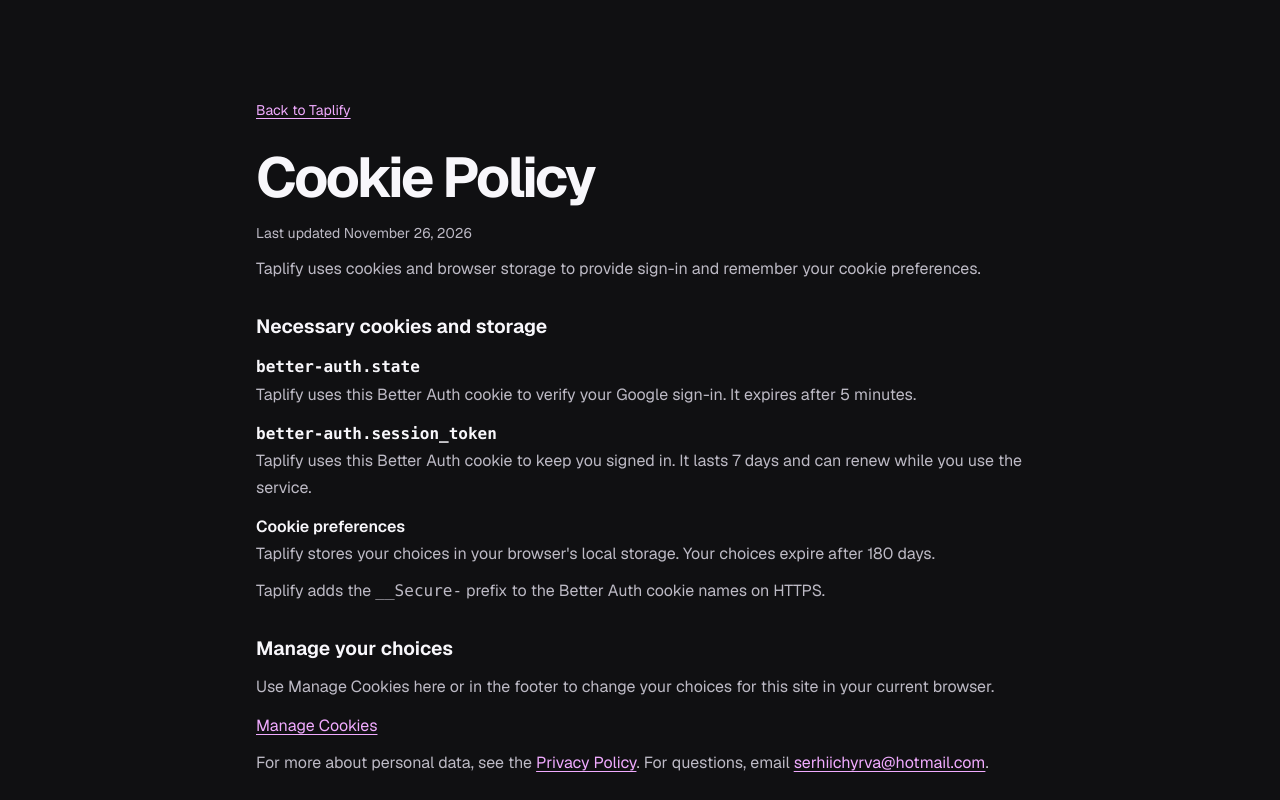
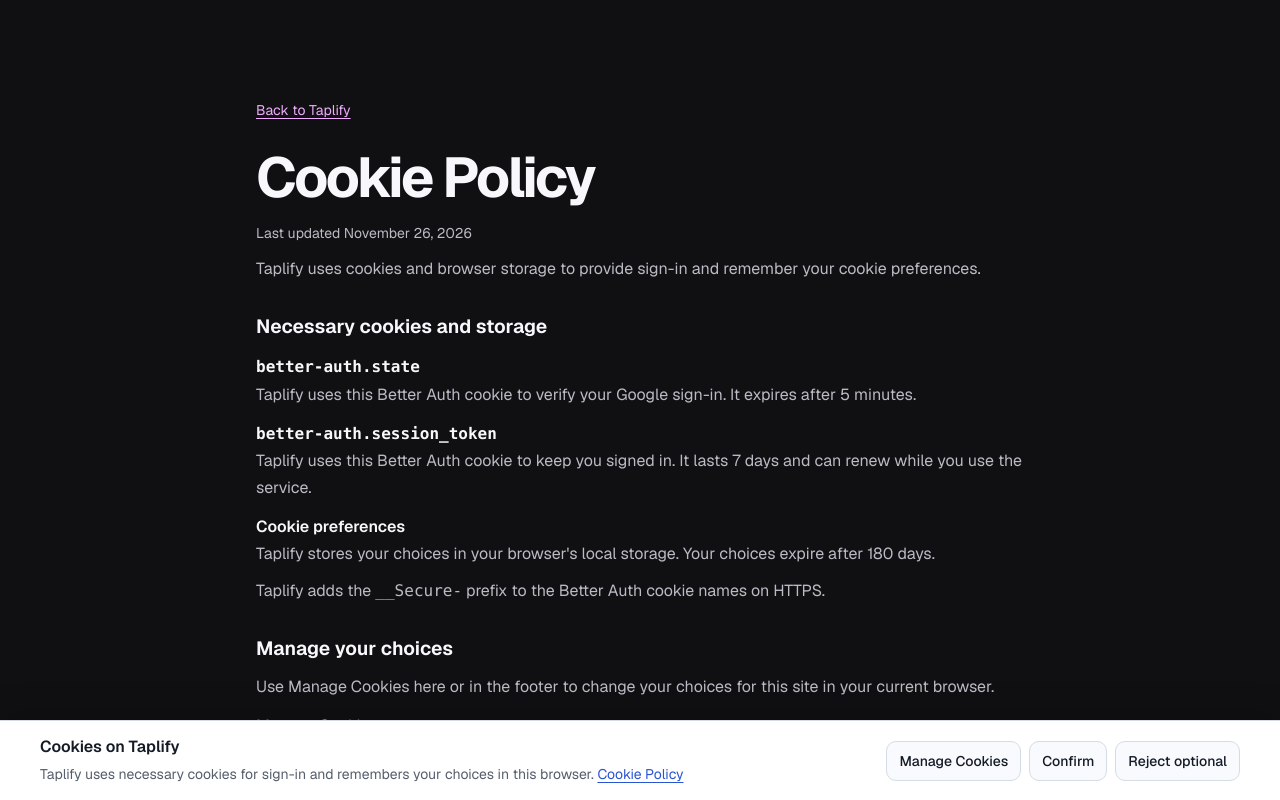
Before and after one commit to serh11chyrva/taplify, a Next.js app: page /cookie-policy in a window 1280 px wide. Shown: the top 800 px of the page. Built offline with nearby package versions, Linux system fonts and the light colour scheme; no server answers.

Commit message:
fix(consent): show the cookie banner without analytics

```diff
--- a/src/components/cookies/consent-store.ts
+++ b/src/components/cookies/consent-store.ts
@@ -39,7 +39,7 @@ export function createConsentStore(measurementId: string | null) {
         const value = storage.getItem(COOKIE_CONSENT_KEY);
         const stored = parseCookieConsent(value);
         if (stored && stored.expiresAt > Date.now()) {
-          next = stored;
+          next = measurementId && stored.analytics === null ? null : stored;
         } else if (stored && storage.getItem(COOKIE_CONSENT_KEY) === value) {
           storage.removeItem(COOKIE_CONSENT_KEY);
         }
@@ -74,9 +74,9 @@ export function createConsentStore(measurementId: string | null) {
   }
 
   function save(analytics: boolean) {
-    const next = {
+    const next: CookieConsent = {
       version: COOKIE_CONSENT_VERSION,
-      analytics,
+      analytics: measurementId ? analytics : null,
       expiresAt: Date.now() + COOKIE_CONSENT_SECONDS * 1000,
     };
 
--- a/src/components/cookies/cookie-consent-provider.tsx
+++ b/src/components/cookies/cookie-consent-provider.tsx
@@ -2,7 +2,7 @@
 
 import Link from "next/link";
 import { createContext, useContext, useEffect, useRef, useState, useSyncExternalStore, type ReactNode } from "react";
-import { Button } from "@/components/ui/button";
+import { Button, buttonVariants } from "@/components/ui/button";
 import { COOKIE_POLICY_PATH, type CookieConsent } from "@/lib/cookie-consent";
 import { createConsentStore } from "./consent-store";
 import styles from "./cookie-consent.module.css";
@@ -34,7 +34,10 @@ export function ManageCookiesButton({ className }: { className?: string }) {
   );
 }
 
-function CookieBanner({ save }: { save: (analytics: boolean) => boolean }) {
+function CookieBanner({ analyticsAvailable, save }: {
+  analyticsAvailable: boolean;
+  save: (analytics: boolean) => boolean;
+}) {
   const space = useRef<HTMLDivElement>(null);
   const banner = useRef<HTMLElement>(null);
   const [saveFailed, setSaveFailed] = useState(false);
@@ -60,23 +63,26 @@ function CookieBanner({ save }: { save: (analytics: boolean) => boolean }) {
   return (
     <>
       <div ref={space} className={styles.bannerSpace} aria-hidden="true" />
-      <section ref={banner} className={`${styles.panel} ${styles.banner}`} aria-labelledby="cookie-banner-heading">
+      <section ref={banner} className={styles.banner} aria-labelledby="cookie-banner-heading">
+        <div className={styles.bannerContent}>
+          <div className={styles.bannerCopy}>
             <h2 id="cookie-banner-heading" className="text-base font-semibold">Cookies on Taplify</h2>
             <p className="mt-1 text-sm leading-relaxed text-muted-foreground">
-          Taplify uses essential cookies for sign-in. With your permission, Google Analytics helps us understand how people use Taplify.
+              Taplify uses necessary cookies for sign-in and remembers your choices in this browser.
+              {analyticsAvailable && " With your permission, Google Analytics helps us understand how people use Taplify."}
+              {" "}<Link className={styles.textAction} href={COOKIE_POLICY_PATH}>Cookie Policy</Link>
             </p>
             {saveFailed && <p role="alert" className="mt-2 text-sm text-red-700">{SAVE_ERROR}</p>}
-        <div className="mt-4 grid grid-cols-2 gap-2">
-          <Button type="button" variant="outline" className="h-auto min-h-10 px-2 py-2 whitespace-normal" onClick={() => choose(true)}>
-            Accept all
+          </div>
+          <div className={styles.bannerActions}>
+            <ManageCookiesButton className={buttonVariants({ variant: "outline", className: styles.bannerManage })} />
+            <Button type="button" variant="outline" onClick={() => choose(analyticsAvailable)}>
+              {analyticsAvailable ? "Accept all" : "Confirm"}
             </Button>
-          <Button type="button" variant="outline" className="h-auto min-h-10 px-2 py-2 whitespace-normal" onClick={() => choose(false)}>
+            <Button type="button" variant="outline" onClick={() => choose(false)}>
               Reject optional
             </Button>
           </div>
-        <div className="mt-3 flex flex-wrap items-center gap-x-4 gap-y-2 text-sm">
-          <ManageCookiesButton className={styles.textAction} />
-          <Link className={styles.textAction} href={COOKIE_POLICY_PATH}>Cookie Policy</Link>
         </div>
       </section>
     </>
@@ -160,14 +166,15 @@ export function CookieConsentProvider({ children, measurementId }: { children: R
   const [store] = useState(() => createConsentStore(measurementId));
   const consent = useSyncExternalStore(store.subscribe, store.getSnapshot, () => undefined);
   const [trigger, setTrigger] = useState<HTMLButtonElement | null>(null);
+  const analyticsAvailable = measurementId !== null;
 
   return (
     <OpenPreferences.Provider value={setTrigger}>
       {children}
-      {measurementId && consent === null && <CookieBanner save={store.save} />}
+      {consent === null && <CookieBanner analyticsAvailable={analyticsAvailable} save={store.save} />}
       {trigger && (
         <CookiePreferences
-          analyticsAvailable={measurementId !== null}
+          analyticsAvailable={analyticsAvailable}
           consent={consent}
           save={store.save}
           onClose={() => {
--- a/src/components/cookies/cookie-consent.module.css
+++ b/src/components/cookies/cookie-consent.module.css
@@ -10,15 +10,48 @@
 .banner {
   position: fixed;
   z-index: 50;
-  inset-inline-end: max(1rem, calc(env(safe-area-inset-right) + 0.5rem));
-  inset-block-end: max(1rem, calc(env(safe-area-inset-bottom) + 0.5rem));
-  inline-size: min(26rem, calc(100% - 2rem));
-  max-block-size: calc(100dvh - 2rem - env(safe-area-inset-bottom));
-  padding: 1rem;
+  inset-inline: 0;
+  inset-block-end: 0;
+  max-block-size: 50dvh;
+  overflow: auto;
+  padding-block: 0.875rem calc(0.875rem + env(safe-area-inset-bottom));
+  padding-inline: max(1rem, env(safe-area-inset-left)) max(1rem, env(safe-area-inset-right));
+  border-block-start: 1px solid var(--border);
+  background: #fff;
+  color: var(--foreground);
+  box-shadow: 0 -8px 32px rgb(0 0 0 / 16%);
+}
+
+.bannerContent {
+  display: flex;
+  flex-wrap: wrap;
+  align-items: center;
+  justify-content: space-between;
+  gap: 0.75rem 1.5rem;
+  max-inline-size: 75rem;
+  margin-inline: auto;
+}
+
+.bannerCopy {
+  flex: 1 1 22rem;
+}
+
+.bannerActions {
+  display: flex;
+  flex-wrap: wrap;
+  gap: 0.5rem;
+}
+
+.bannerActions > button {
+  min-block-size: 2.5rem;
+  block-size: auto;
+  padding-inline: 0.75rem;
+  cursor: pointer;
+  white-space: normal;
 }
 
 .bannerSpace {
-  block-size: calc(var(--cookie-banner-height, 0px) + 2rem + env(safe-area-inset-bottom));
+  block-size: var(--cookie-banner-height, 0px);
 }
 
 .dialog {
@@ -44,9 +77,14 @@
   outline-offset: 3px;
 }
 
-@media (width <= 32rem) {
-  .banner {
-    inset-inline: max(0.75rem, env(safe-area-inset-left)) max(0.75rem, env(safe-area-inset-right));
-    inline-size: auto;
+@media (width <= 48rem) {
+  .bannerActions {
+    display: grid;
+    grid-template-columns: repeat(2, minmax(0, 1fr));
+    inline-size: 100%;
+  }
+
+  .bannerManage {
+    grid-column: 1 / -1;
   }
 }
--- a/src/lib/cookie-consent.ts
+++ b/src/lib/cookie-consent.ts
@@ -7,7 +7,8 @@ export const GA4_COOKIE_PREFIX = "taplify";
 
 export type CookieConsent = {
   version: number;
-  analytics: boolean;
+  // A null choice records an acknowledgement made while analytics was unavailable.
+  analytics: boolean | null;
   expiresAt: number;
 };
 
@@ -21,7 +22,7 @@ export function parseCookieConsent(value: string | null): CookieConsent | null {
     const consent = JSON.parse(value) as Partial<CookieConsent> | null;
     if (
       consent?.version === COOKIE_CONSENT_VERSION &&
-      typeof consent.analytics === "boolean" &&
+      (consent.analytics === null || typeof consent.analytics === "boolean") &&
       typeof consent.expiresAt === "number" &&
       Number.isSafeInteger(consent.expiresAt)
     ) {
```
Also changed, not shown: 2 other files (tests, documents, lock files or other folders). Lines whose indentation alone changed are shown as unchanged.
